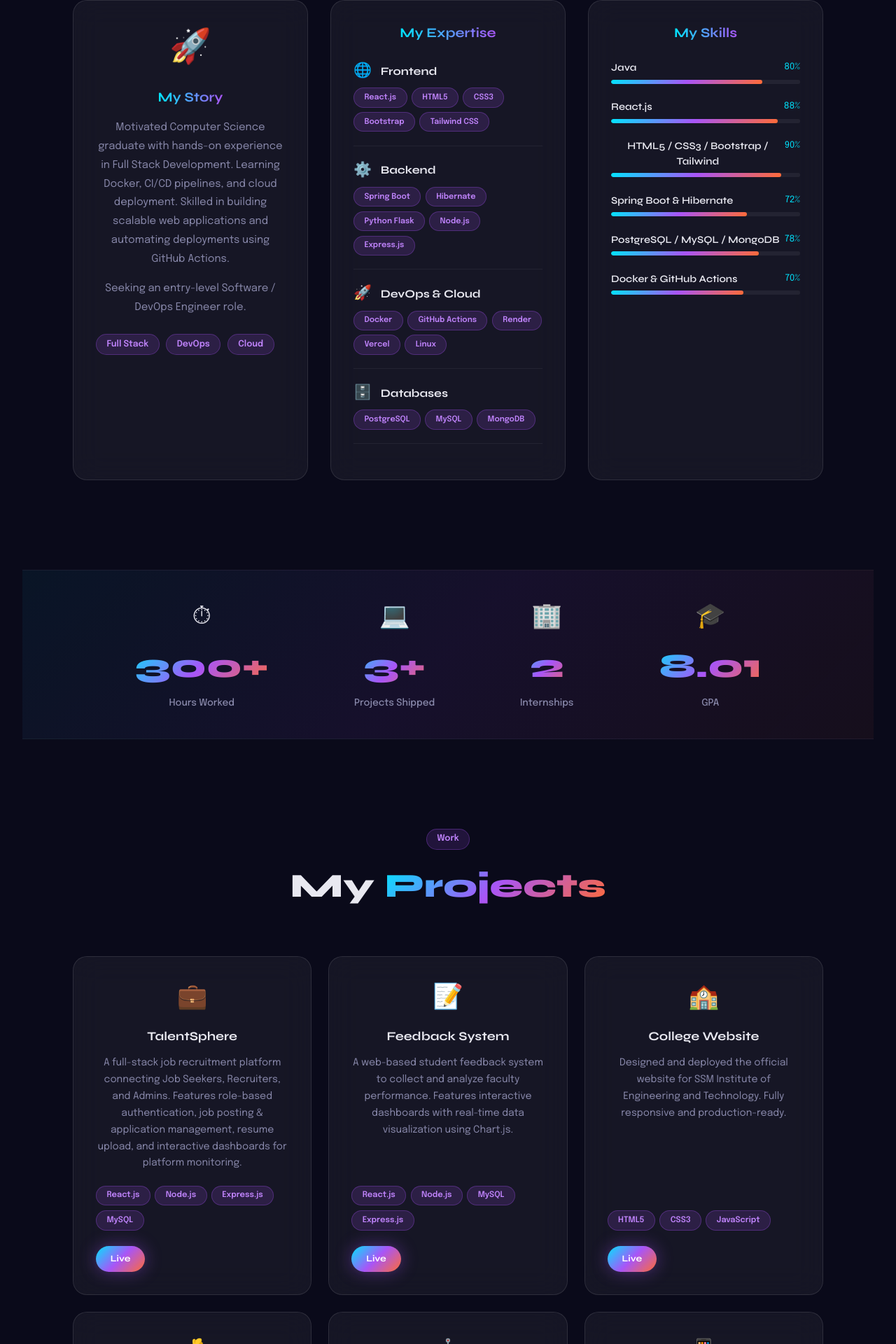
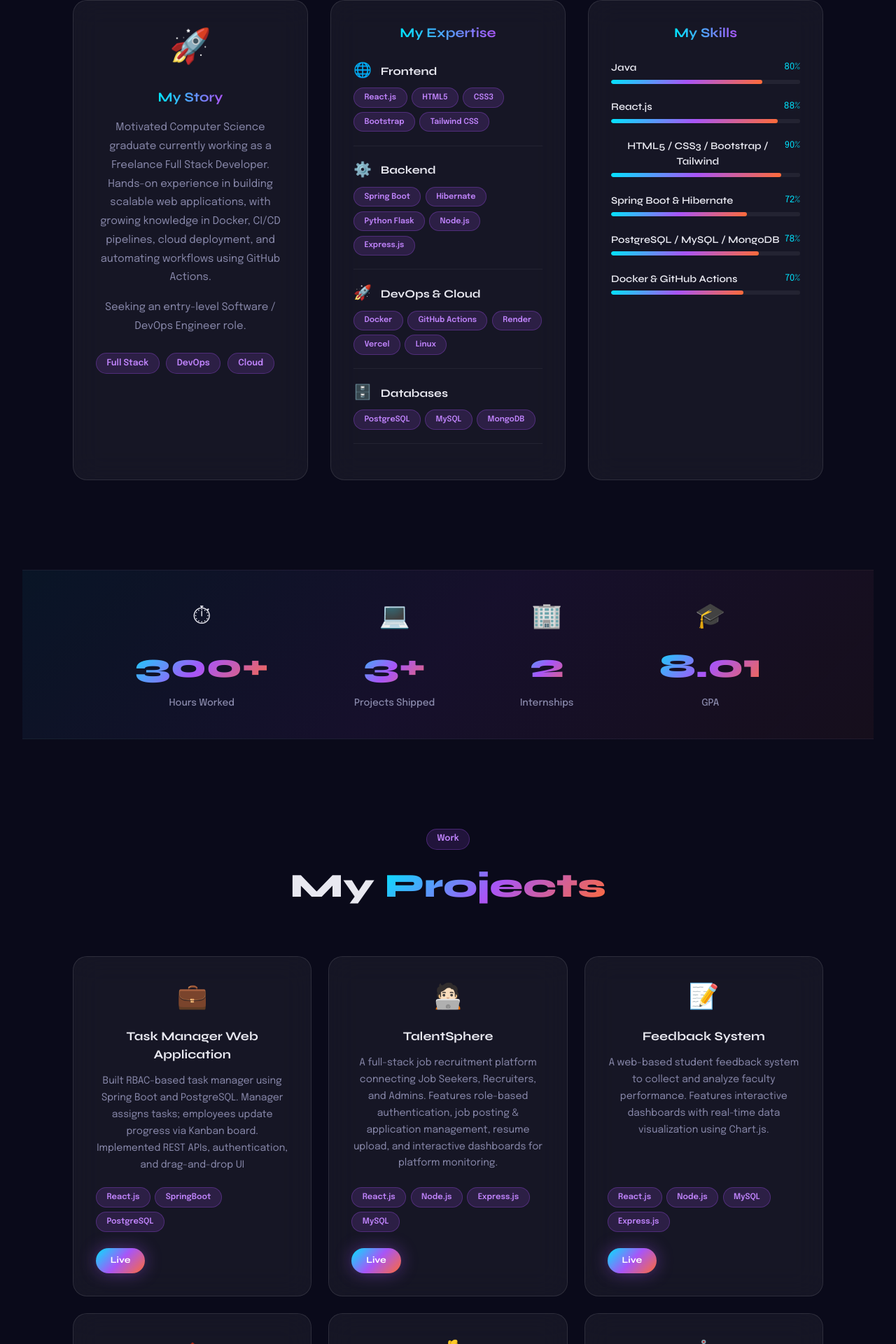
Before and after one commit to Kishor1703/Portfolio, a React (Vite) app: page / in a window 1280 px wide. Shown: the part 1142-3062 px from the top of the page at 70% size. Built offline with nearby package versions, Linux system fonts and the light colour scheme.

Commit message:
admin flow changed

```diff
--- a/src/component/Portfolio.jsx
+++ b/src/component/Portfolio.jsx
@@ -318,6 +318,14 @@ const EXPERTISE = [
 const PROJECTS = [
   {
     icon: "💼",
+    title: "Task Manager Web Application",
+    desc: "Built RBAC-based task manager using Spring Boot and PostgreSQL. Manager assigns tasks; employees update progress via Kanban board. Implemented REST APIs, authentication, and drag-and-drop UI",
+    tech: ["React.js", "SpringBoot", "PostgreSQL"],
+    liveUrl: "https://task-manager-17.vercel.app/",
+    githubUrl: "",
+  },
+  {
+    icon: "🧑🏻‍💻",
     title: "TalentSphere",
     desc: "A full-stack job recruitment platform connecting Job Seekers, Recruiters, and Admins. Features role-based authentication, job posting & application management, resume upload, and interactive dashboards for platform monitoring.",
     tech: ["React.js", "Node.js", "Express.js", "MySQL"],
@@ -373,6 +381,16 @@ const PROJECTS = [
 ];
 
 const EXPERIENCE = [
+  {
+    role: "Freelance Full Stack Developer",
+    company: "Self-Employed",
+    period: "Apr 2025 – Present",
+    points: [
+      "Currently building full-stack web applications for clients using modern frontend and backend technologies.",
+      "Handling end-to-end development including UI implementation, API integration, database design, and deployment.",
+      "Collaborating directly with clients to translate requirements into scalable and responsive digital products.",
+    ],
+  },
   {
     role: "Full Stack Developer Intern",
     company: "MailerJobs, Bangalore",
@@ -753,7 +771,7 @@ export default function Portfolio() {
                 <span className="grad-text2">My Story</span>
               </h3>
               <p style={{ color: "#8888aa", lineHeight: 1.8, fontSize: "0.93rem", marginBottom: "1rem" }}>
-                Motivated Computer Science graduate with hands-on experience in Full Stack Development. Learning Docker, CI/CD pipelines, and cloud deployment. Skilled in building scalable web applications and automating deployments using GitHub Actions.
+                Motivated Computer Science graduate currently working as a Freelance Full Stack Developer. Hands-on experience in building scalable web applications, with growing knowledge in Docker, CI/CD pipelines, cloud deployment, and automating workflows using GitHub Actions.
               </p>
               <p style={{ color: "#8888aa", lineHeight: 1.8, fontSize: "0.93rem" }}>
                 Seeking an entry-level Software / DevOps Engineer role.
```
